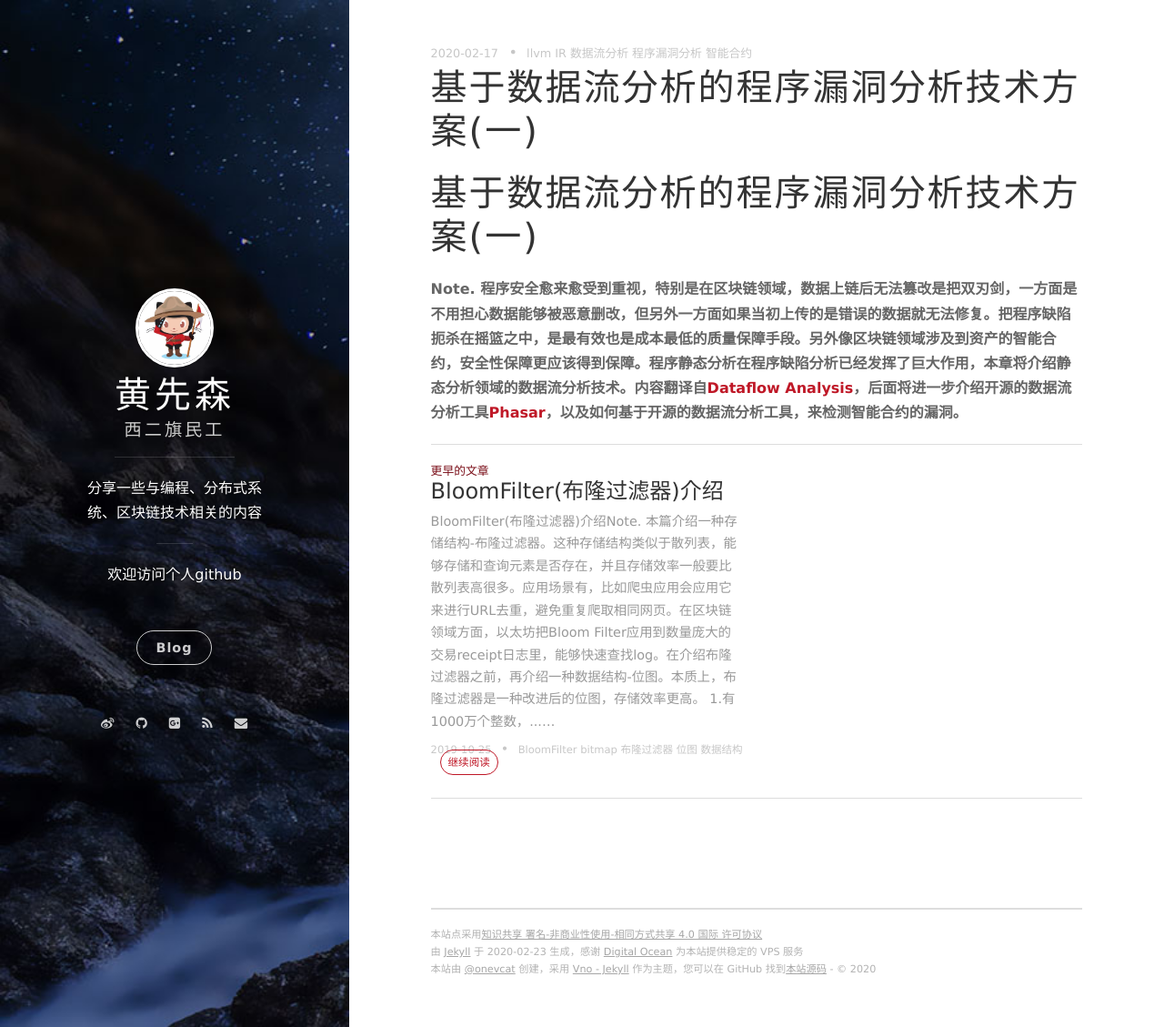
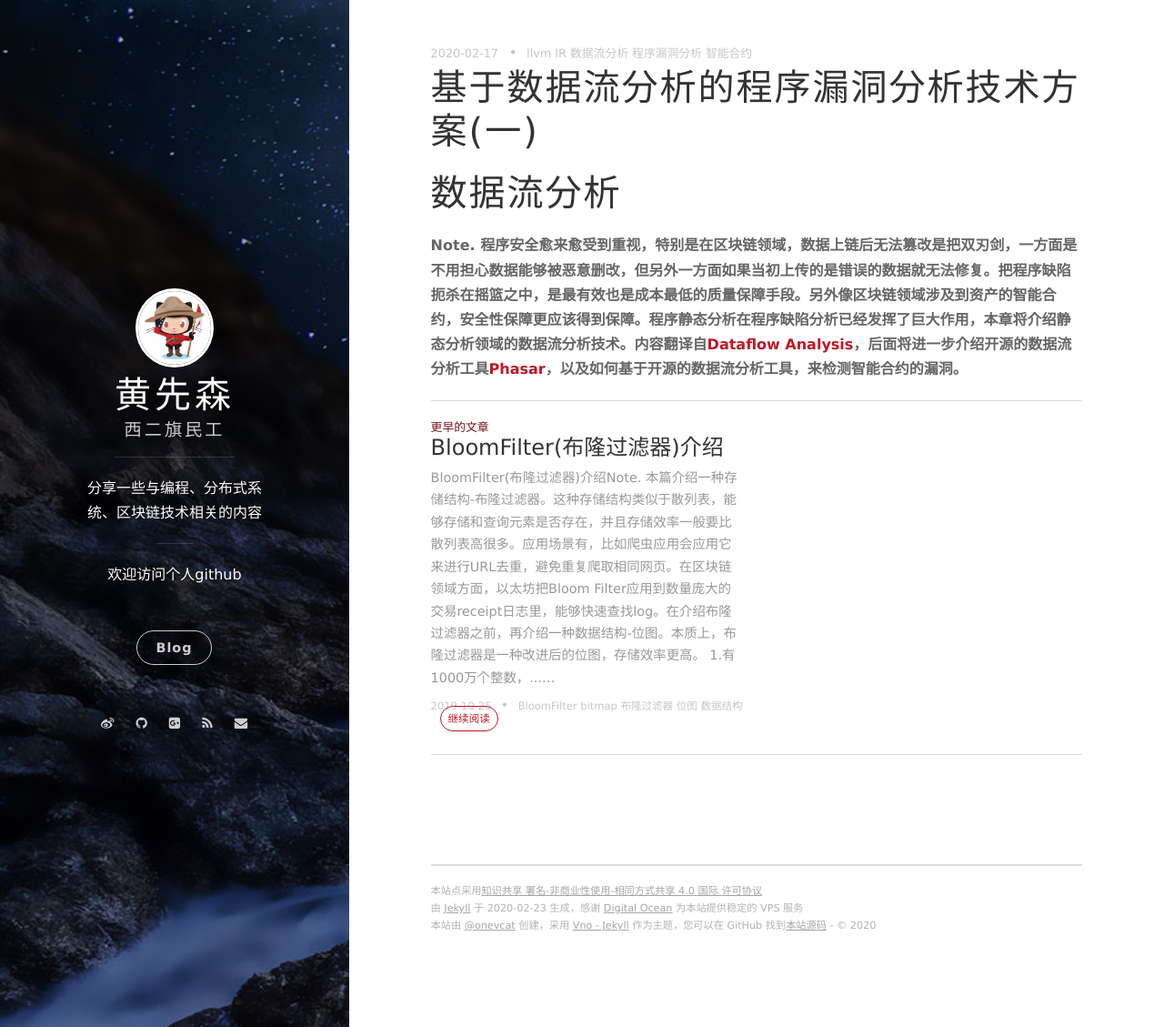
Before and after one commit to berryjam/berryjam.github.io, a Jekyll site: the page built from _posts/2020-02-17-基于数据流分析的程序漏洞分析技术方案(一).md, in a window 1280 px wide and 1129 px high. Shown: the whole window at 91% size. Built offline with Jekyll 4.4.1, drawn with Linux system fonts in a browser that asks for light colours; nearby versions of some CDN libraries; comment, search, counter and statistics services are not loaded.

Commit message:
Update 2020-02-17-基于数据流分析的程序漏洞分析技术方案(一).md

```diff
--- a/_posts/2020-02-17-基于数据流分析的程序漏洞分析技术方案(一).md
+++ b/_posts/2020-02-17-基于数据流分析的程序漏洞分析技术方案(一).md
@@ -5,6 +5,6 @@ date: 2020-02-17 12:01:00.000000000 +09:00
 tags: llvm IR 数据流分析 程序漏洞分析 智能合约
 ---
 
-# 基于数据流分析的程序漏洞分析技术方案(一)
+# 数据流分析
 
 **Note. 程序安全愈来愈受到重视，特别是在区块链领域，数据上链后无法篡改是把双刃剑，一方面是不用担心数据能够被恶意删改，但另外一方面如果当初上传的是错误的数据就无法修复。把程序缺陷扼杀在摇篮之中，是最有效也是成本最低的质量保障手段。另外像区块链领域涉及到资产的智能合约，安全性保障更应该得到保障。程序静态分析在程序缺陷分析已经发挥了巨大作用，本章将介绍静态分析领域的数据流分析技术。内容翻译自[Dataflow Analysis](http://pages.cs.wisc.edu/~horwitz/CS704-NOTES/2.DATAFLOW.html)，后面将进一步介绍开源的数据流分析工具[Phasar](https://phasar.org/)，以及如何基于开源的数据流分析工具，来检测智能合约的漏洞。**
```
